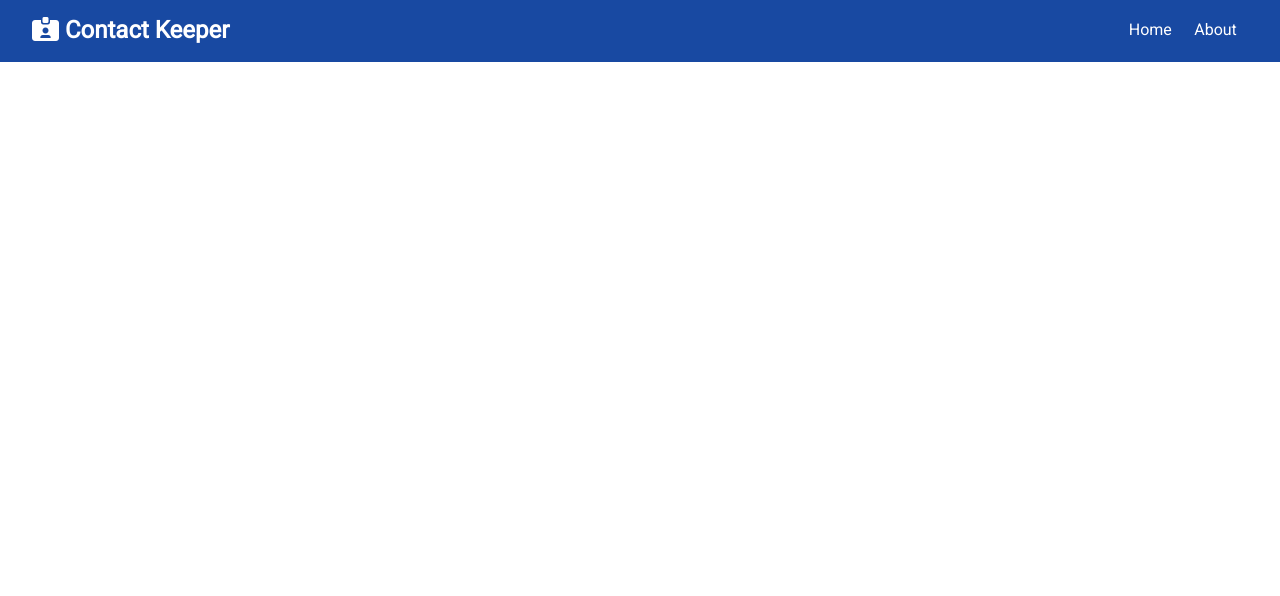
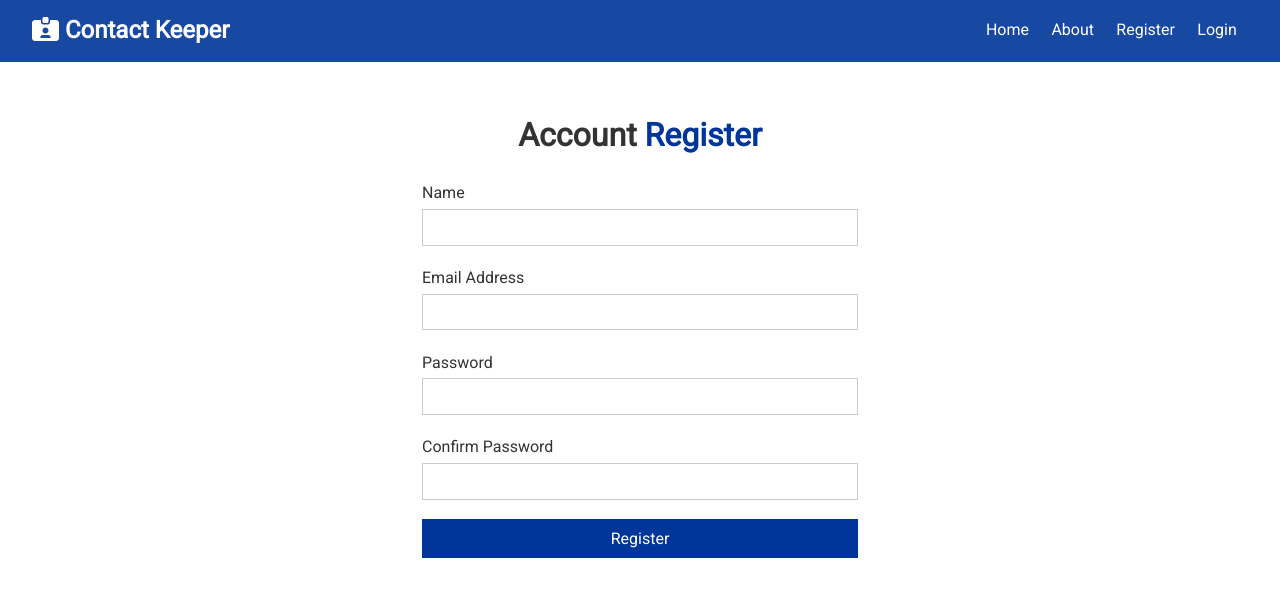
Before and after one commit to Arihant416/Contact-keeper, a React (Create React App) app in the folder client/: page /register in a window 1280 px wide. Shown: the top 596 px of the page. Built offline with nearby package versions, Linux system fonts and the light colour scheme.

Commit message:
Login and Register Forms

```diff
--- a/client/src/App.js
+++ b/client/src/App.js
@@ -3,7 +3,8 @@
 import Navbar from './components/layouts/Navbar';
 import Home from './components/pages/Home';
 import About from './components/pages/About';
-
+import Register from './components/auth/Register';
+import Login from './components/auth/Login';
 import ContactState from './context/contacts/ContactStates';
 import AuthState from './context/auth/AuthState';
 import './App.css';
@@ -19,6 +20,12 @@
                             <Switch>
                                 <Route exact path='/' component={Home} />
                                 <Route exact path='/about' component={About} />
+                                <Route
+                                    exact
+                                    path='/register'
+                                    component={Register}
+                                />
+                                <Route exact path='/login' component={Login} />
                             </Switch>
                         </div>
                     </Fragment>
--- /dev/null
+++ b/client/src/components/auth/Login.js
@@ -0,0 +1,51 @@
+import React, { useState } from 'react';
+
+const Login = () => {
+    const [user, setUser] = useState({
+        email: '',
+        password: '',
+    });
+    const { email, password } = user;
+
+    const onChange = (e) =>
+        setUser({ ...user, [e.target.name]: e.target.value });
+    const onSubmit = (e) => {
+        e.preventDefault();
+        console.log('Login Submit');
+    };
+    return (
+        <div className='form-container'>
+            <h1>
+                Account <span className='text-primary'>Login</span>
+            </h1>
+            <form onSubmit={onSubmit}>
+                <div className='form-group'>
+                    <label htmlFor='email'>Email Address</label>
+                    <input
+                        type='email'
+                        name='email'
+                        value={email}
+                        onChange={onChange}
+                    />
+                </div>
+                <div className='form-group'>
+                    <label htmlFor='password'>Password</label>
+                    <input
+                        type='password'
+                        name='password'
+                        value={password}
+                        onChange={onChange}
+                    />
+                </div>
+
+                <input
+                    type='submit'
+                    value='Login'
+                    className='btn btn-primary btn-block'
+                />
+            </form>
+        </div>
+    );
+};
+
+export default Login;
--- /dev/null
+++ b/client/src/components/auth/Register.js
@@ -0,0 +1,70 @@
+import React, { useState } from 'react';
+
+const Register = () => {
+    const [user, setUser] = useState({
+        name: '',
+        email: '',
+        password: '',
+        password2: '',
+    });
+    const { name, email, password, password2 } = user;
+
+    const onChange = (e) =>
+        setUser({ ...user, [e.target.name]: e.target.value });
+    const onSubmit = (e) => {
+        e.preventDefault();
+        console.log('Register Submit');
+    };
+    return (
+        <div className='form-container'>
+            <h1>
+                Account <span className='text-primary'>Register</span>
+            </h1>
+            <form onSubmit={onSubmit}>
+                <div className='form-group'>
+                    <label htmlFor='name'>Name</label>
+                    <input
+                        type='text'
+                        name='name'
+                        value={name}
+                        onChange={onChange}
+                    />
+                </div>
+                <div className='form-group'>
+                    <label htmlFor='email'>Email Address</label>
+                    <input
+                        type='email'
+                        name='email'
+                        value={email}
+                        onChange={onChange}
+                    />
+                </div>
+                <div className='form-group'>
+                    <label htmlFor='password'>Password</label>
+                    <input
+                        type='password'
+                        name='password'
+                        value={password}
+                        onChange={onChange}
+                    />
+                </div>
+                <div className='form-group'>
+                    <label htmlFor='password2'>Confirm Password</label>
+                    <input
+                        type='password'
+                        name='password2'
+                        value={password2}
+                        onChange={onChange}
+                    />
+                </div>
+                <input
+                    type='submit'
+                    value='Register'
+                    className='btn btn-primary btn-block'
+                />
+            </form>
+        </div>
+    );
+};
+
+export default Register;
--- a/client/src/components/layouts/Navbar.js
+++ b/client/src/components/layouts/Navbar.js
@@ -15,6 +15,12 @@
                 <li>
                     <Link to='/about'>About</Link>
                 </li>
+                <li>
+                    <Link to='/register'>Register</Link>
+                </li>
+                <li>
+                    <Link to='/login'>Login</Link>
+                </li>
             </ul>
         </div>
     );
--- a/client/src/context/auth/AuthState.js
+++ b/client/src/context/auth/AuthState.js
@@ -1,8 +1,8 @@
 /* eslint-disable no-unused-vars */
 import React, { useReducer } from 'react';
 
-import AuthContext from './authContext';
-import AuthReducer from './authReducer';
+import AuthContext from './AuthContext';
+import AuthReducer from './AuthReducer';
 import {
     REGISTER_FAIL,
     REGISTER_SUCCESS,
```
